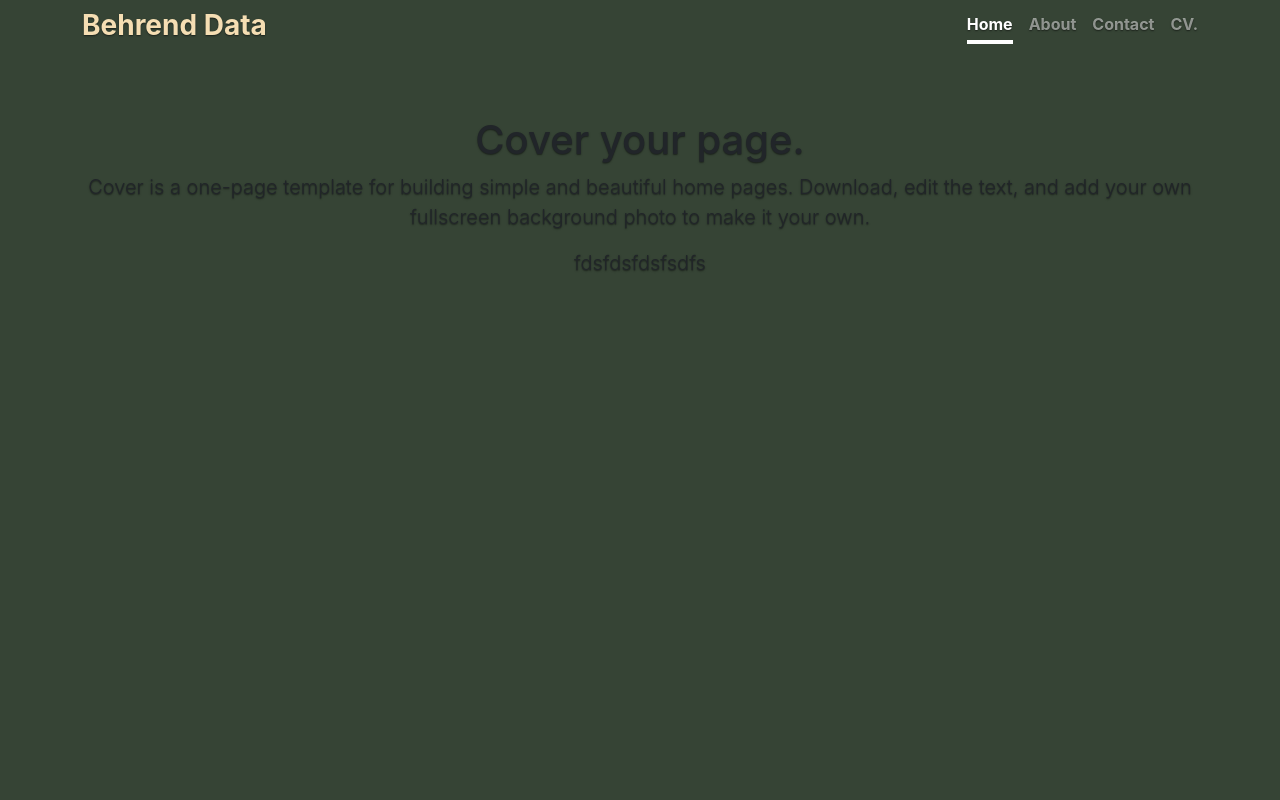
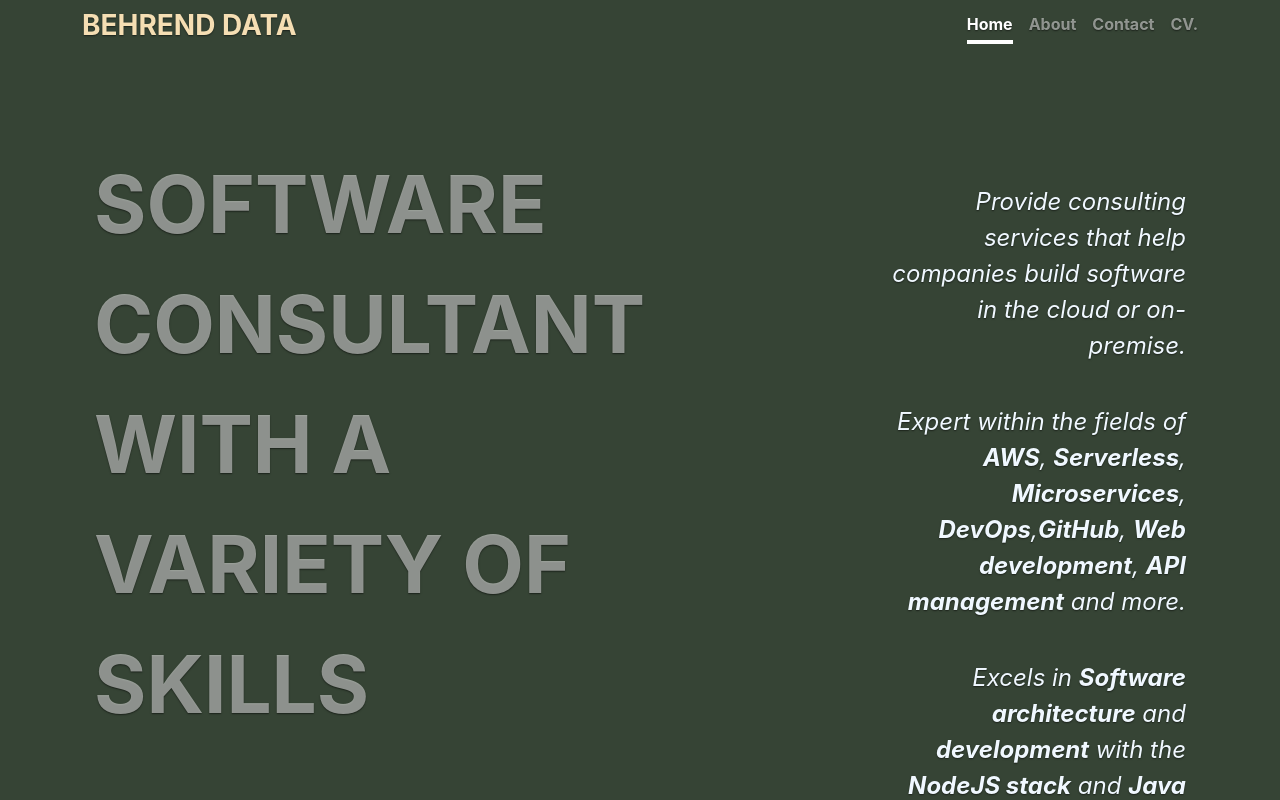
Before and after one commit to behrend-data/web-app, a React (Create React App) app: page / in a window 1280 px wide. Shown: the top 800 px of the page. Built offline with nearby package versions, Linux system fonts and the light colour scheme.

Commit message:
implement home

```diff
--- a/src/App.css
+++ b/src/App.css
@@ -1,7 +1,29 @@
+/* custom */
+.debug {
+    border-width: 1;
+    background-color: gray;
+}
+
 .app {
-    /* padding-top: 20px; */
+    padding-top: 20px;
     text-align: center;
     background-color: #364435;
+}
+
+.page-heading {
+    font-weight: bolder;
+    color: rgba(255, 255, 255, 0.5);
+    font-size: 5em;
+    text-align: left;
+    padding-right: 3em;
+}
+
+.page-text {
+    padding-top: 40px;
+    color: aliceblue;
+    font-style: italic;
+    text-align: right;
+    font-size: 1.5em;
 }
 
 .main-section {
@@ -30,35 +52,17 @@
     color: wheat;
 }
 
-/*
- * Globals
- */
-
-/* Custom default button */
-.btn-secondary,
-.btn-secondary:hover,
-.btn-secondary:focus {
-    color: #333;
-    text-shadow: none; /* Prevent inheritance from `body` */
-}
-
-/*
- * Base structure
- */
-
+/* standard */
 body {
     text-shadow: 0 0.05rem 0.1rem rgba(0, 0, 0, 0.5);
     box-shadow: inset 0 0 5rem rgba(0, 0, 0, 0.5);
 }
 
-/* html {
+html {
     scroll-behavior: smooth;
-} */
+}
 
-/*
- * Header
- */
-
+/* Navigation links */
 .nav-masthead .nav-link {
     padding: 0.25rem 0;
     font-weight: 700;
--- a/src/App.js
+++ b/src/App.js
@@ -1,68 +1,47 @@
 import './App.css';
-import portrait from './me.jpg';
-import Navigation from './component/navigation';
-import React, { useState } from 'react';
+import Scrollspy from 'react-scrollspy';
+import React from 'react';
+import About from './sections/about';
+import Home from './sections/home';
+import Contact from './sections/contact';
+import Cv from './sections/cv';
 
 function App() {
-    const [items] = useState([
-        {
-            name: 'Home',
-            hashValue: 'home'
-        },
-        {
-            name: 'About',
-            hashValue: 'about'
-        },
-        {
-            name: 'Contact',
-            hashValue: 'contact'
-        },
-        {
-            name: 'CV.',
-            hashValue: 'cv'
-        }
-    ]);
-
     return (
         <div className="app">
             <div className="container d-flex w-100 h-100 p-3 mx-auto flex-column">
-                <Navigation items={items}></Navigation>
+                <nav className="mb-auto fixed-top container navbar">
+                    <h3 className="float-md-start mb-0 firm">BEHREND DATA</h3>
+                    <Scrollspy
+                        className="nav nav-masthead justify-content-center float-md-end"
+                        items={['home', 'about', 'contact', 'cv']}
+                        currentClassName="active"
+                    >
+                        <a className="nav-link" href="#home">
+                            Home
+                        </a>
+                        <a className="nav-link" href="#about">
+                            About
+                        </a>
+                        <a className="nav-link" href="#contact">
+                            Contact
+                        </a>
+                        <a className="nav-link" href="#cv">
+                            CV.
+                        </a>
+                    </Scrollspy>
+                </nav>
                 <section className="max-height main-section" id="home">
-                    <h1>Cover your page.</h1>
-                    <p className="lead">
-                        Cover is a one-page template for building simple and beautiful home pages. Download, edit the
-                        text, and add your own fullscreen background photo to make it your own.
-                    </p>
-                    <p className="lead">fdsfdsfdsfsdfs</p>
+                    <Home></Home>
                 </section>
                 <section className="max-height main-section" id="about">
-                    <h1>About</h1>
-                    <img src={portrait} className="portrait" alt="me" />
-                    <p className="lead">
-                        Article nor prepare chicken you him now. Shy merits say advice ten before lovers innate add. She
-                        cordially behaviour can attempted estimable. Trees delay fancy noise manor do as an small.
-                        Felicity now law securing breeding likewise extended and. Roused either who favour why ham.{' '}
-                    </p>
-                    <p className="lead">fdsfdsfdsfds</p>
+                    <About></About>
                 </section>
                 <section className="max-height main-section" id="contact">
-                    <h1>Contact</h1>
-                    <p className="lead">
-                        Article nor prepare chicken you him now. Shy merits say advice ten before lovers innate add. She
-                        cordially behaviour can attempted estimable. Trees delay fancy noise manor do as an small.
-                        Felicity now law securing breeding likewise extended and. Roused either who favour why ham.{' '}
-                    </p>
-                    <p className="lead">dsfdsfdsfdsf</p>
+                    <Contact></Contact>
                 </section>
                 <section className="max-height main-section" id="cv">
-                    <h1>CV.</h1>
-                    <img src={portrait} className="portrait" alt="me" />
-                    <p className="lead">
-                        Article nor prepare chicken you him now. Shy merits say advice ten before lovers innate add. She
-                        cordially behaviour can attempted estimable. Trees delay fancy noise manor do as an small.
-                        Felicity now law securing breeding likewise extended and. Roused either who favour why ham.{' '}
-                    </p>
-                    <p className="lead">fddsfdsfdsfs</p>
+                    <Cv></Cv>
                 </section>
             </div>
         </div>
--- a/src/component/navigation.js
+++ /dev/null
@@ -1,25 +0,0 @@
-import React from 'react';
-import Scrollspy from 'react-scrollspy';
-
-const Navigation = (props) => {
-    return (
-        <nav className="mb-auto fixed-top container navbar">
-            <h3 className="float-md-start mb-0 firm">Behrend Data</h3>
-            <Scrollspy
-                className="nav nav-masthead justify-content-center float-md-end"
-                items={['home', 'about', 'contact', 'CV']}
-                currentClassName="active"
-            >
-                {props.items.map((obj) => {
-                    return (
-                        <a className="nav-link" href={'#' + obj.hashValue}>
-                            {obj.name}
-                        </a>
-                    );
-                })}
-            </Scrollspy>
-        </nav>
-    );
-};
-
-export default Navigation;
--- /dev/null
+++ b/src/sections/about.js
@@ -0,0 +1,19 @@
+import React from 'react';
+import portrait from './../me.jpg';
+
+const About = () => {
+    return (
+        <>
+            <h1>About</h1>
+            <img src={portrait} className="portrait" alt="me" />
+            <p className="lead">
+                Article nor prepare chicken you him now. Shy merits say advice ten before lovers innate add. She
+                cordially behaviour can attempted estimable. Trees delay fancy noise manor do as an small. Felicity now
+                law securing breeding likewise extended and. Roused either who favour why ham.{' '}
+            </p>
+            <p className="lead">fdsfdsfdsfds</p>
+        </>
+    );
+};
+
+export default About;
--- /dev/null
+++ b/src/sections/contact.js
@@ -0,0 +1,17 @@
+import React from 'react';
+
+const Contact = () => {
+    return (
+        <>
+            <h1>Contact</h1>
+            <p className="lead">
+                Article nor prepare chicken you him now. Shy merits say advice ten before lovers innate add. She
+                cordially behaviour can attempted estimable. Trees delay fancy noise manor do as an small. Felicity now
+                law securing breeding likewise extended and. Roused either who favour why ham.{' '}
+            </p>
+            <p className="lead">dsfdsfdsfdsf</p>
+        </>
+    );
+};
+
+export default Contact;
--- /dev/null
+++ b/src/sections/cv.js
@@ -0,0 +1,26 @@
+import React from 'react';
+
+const Cv = () => {
+    return (
+        <>
+            <h1>CV.</h1>
+            <p className="lead">
+                Article nor prepare chicken you him now. Shy merits say advice ten before lovers innate add. She
+                cordially behaviour can attempted estimable. Trees delay fancy noise manor do as an small. Felicity now
+                law securing breeding likewise extended and. Roused either who favour why ham.{' '}
+            </p>
+            <p className="lead">
+                Article nor prepare chicken you him now. Shy merits say advice ten before lovers innate add. She
+                cordially behaviour can attempted estimable. Trees delay fancy noise manor do as an small. Felicity now
+                law securing breeding likewise extended and. Roused either who favour why ham.{' '}
+            </p>{' '}
+            <p className="lead">
+                Article nor prepare chicken you him now. Shy merits say advice ten before lovers innate add. She
+                cordially behaviour can attempted estimable. Trees delay fancy noise manor do as an small. Felicity now
+                law securing breeding likewise extended and. Roused either who favour why ham.{' '}
+            </p>
+        </>
+    );
+};
+
+export default Cv;
--- /dev/null
+++ b/src/sections/home.js
@@ -0,0 +1,24 @@
+import React from 'react';
+
+const Home = () => {
+    return (
+        <div class="container d-flex p-2 flex-row home">
+            <div className="page-heading">SOFTWARE CONSULTANT WITH A VARIETY OF SKILLS</div>
+            <div className="flex-column">
+                <div className="page-text">
+                    Provide consulting services that help companies build software in the cloud or on-premise.
+                </div>
+                <div className="page-text">
+                    Expert within the fields of <b>AWS</b>, <b>Serverless</b>, <b>Microservices</b>, <b>DevOps</b>,
+                    <b>GitHub</b>, <b>Web development</b>, <b>API management</b> and more.
+                </div>
+                <div className="page-text">
+                    Excels in <b>Software architecture</b> and <b>development</b> with the <b>NodeJS stack</b> and{' '}
+                    <b>Java</b> platform.
+                </div>
+            </div>
+        </div>
+    );
+};
+
+export default Home;
```
Also changed, not shown: 1 other file (tests, documents, lock files or other folders).
